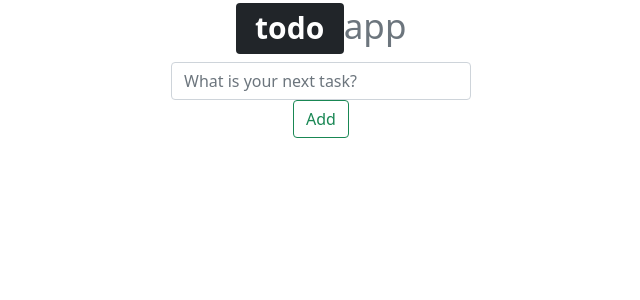
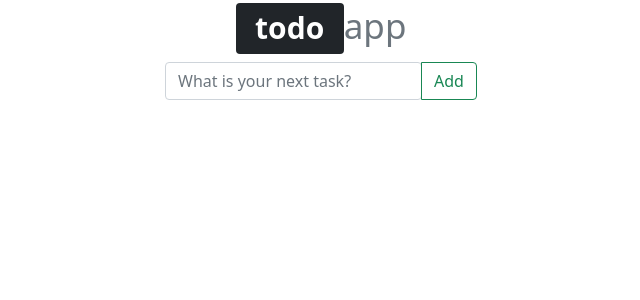
Before and after one commit to RNedder/todo-app, a React (Create React App) app: page / in a window 1280 px wide. Shown: the top 300 px of the page, without its empty margins (319-959 px from the left). Built offline with nearby package versions, Linux system fonts and the light colour scheme.

Commit message:
fixed button styling

```diff
--- a/src/components/AddTask.js
+++ b/src/components/AddTask.js
@@ -1,4 +1,4 @@
-import { Button } from 'reactstrap';
+import { Button, FormGroup } from 'reactstrap';
 import { Formik, Field, Form, ErrorMessage } from 'formik';
 import { validateTaskForm } from '../utils/validateTaskForm';
 
@@ -27,14 +27,18 @@ const AddTask = ({ dispatch }) => {
                 newTask: ''
             }}
             onSubmit={handleSubmit}
-            validate={validateTaskForm}>
+            validate={validateTaskForm}
+            >
                 <Form>
+                    <FormGroup className='btn-group'>
                     <Field id='newTask' name='newTask' placeholder='What is your next task?' className='task-form form-control mx-auto'/>
                     <Button type='submit' color='outline-success'>Add</Button>
+                    </FormGroup>
                     <ErrorMessage name='newTask'>
-                        {(msg) => <p className='text-danger'>{msg}</p>}
+                    {(msg) => <p className='text-danger'>{msg}</p>}
                     </ErrorMessage>
                 </Form>
+
         </Formik>
 
 
```
